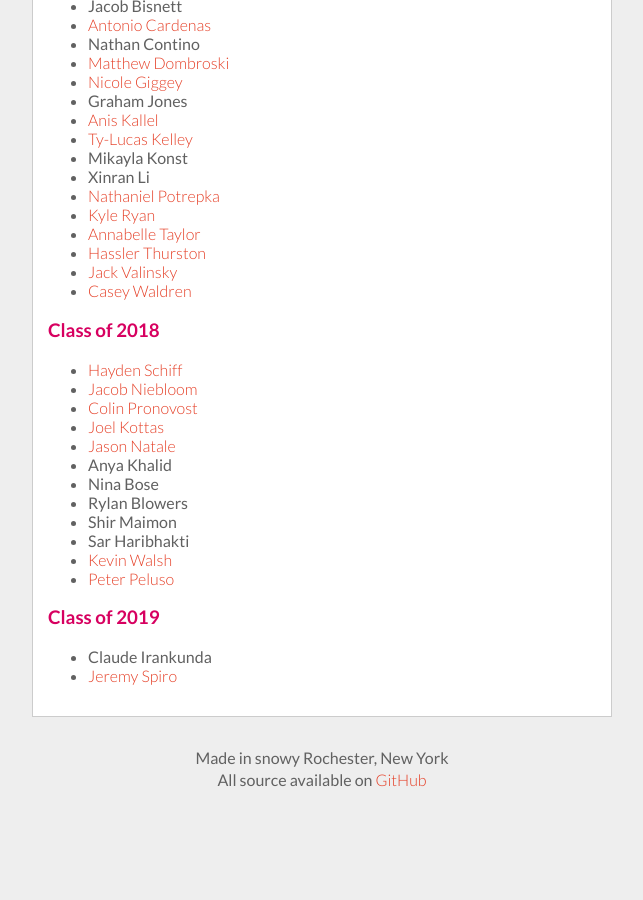
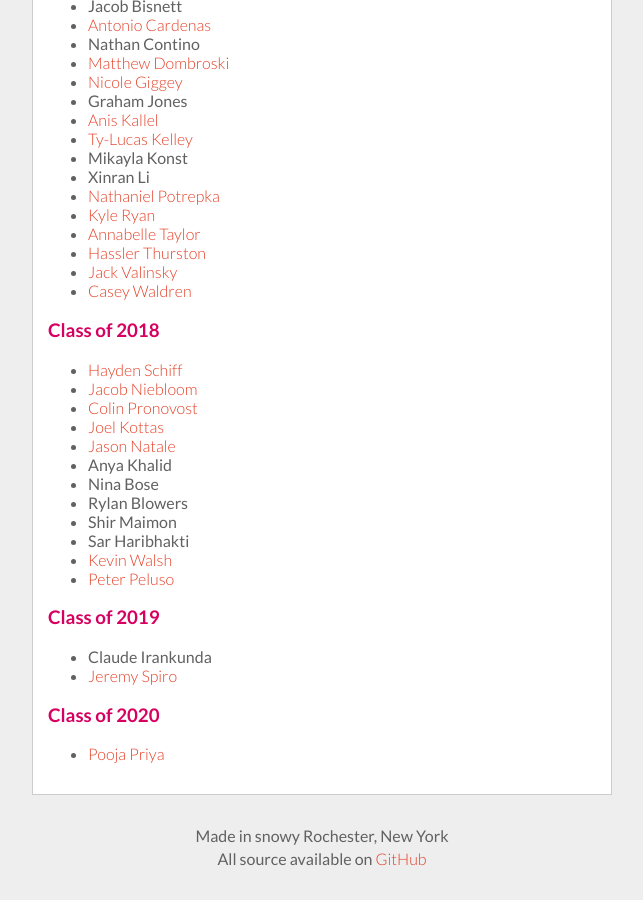
Before and after one commit to RocHack/rochack.org, a Jekyll site: the page built from about.html, in a window 1280 px wide and 900 px high, scrolled down 1554 px. Shown: the whole window, without its empty margins (318-961 px from the left). Built offline with Jekyll 4.4.1, drawn with Linux system fonts in a browser that asks for light colours; before the commit the page ends 2376 px from its top, so only the background shows below that.

Commit message:
update about.html

```diff
--- a/about.html
+++ b/about.html
@@ -171,6 +171,10 @@ members:
     -
         name: Jeremy Spiro
         link: https://github.com/spirography
+    2020:
+    -
+        name: Pooja Priya
+        link: https://github.com/ppriya222
 
 ---
 <div class="container">
```
